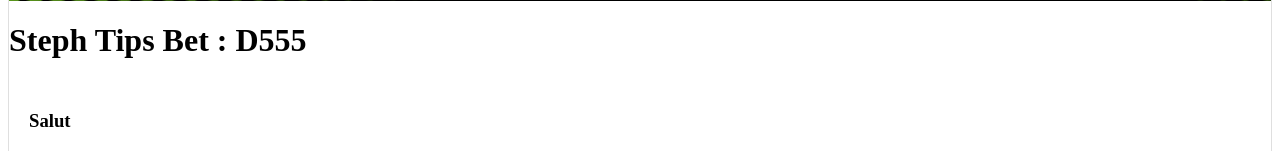
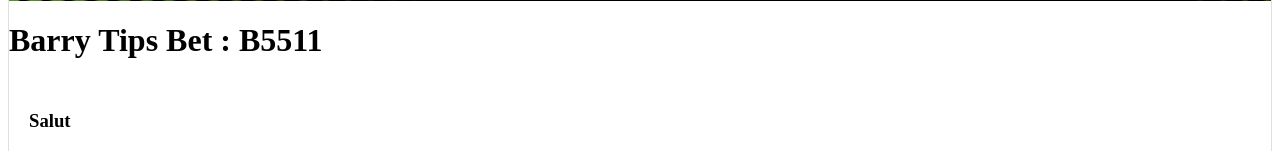
Before and after one commit to marc575/main_barry, a Symfony app: template templates/coupon/send_email.html.twig in a window 1280 px wide. Shown: the part 1270-1421 px from the top of the page. Run offline with Twig, Linux system fonts and the light colour scheme; the template is opened without the code that fills it, so the values that code supplies are empty; some libraries are stand-ins or nearby versions.

Commit message:
update s_mail 2

```diff
--- a/templates/coupon/send_email.html.twig
+++ b/templates/coupon/send_email.html.twig
@@ -10,9 +10,9 @@
     <div class="container">
         <div class="card">
             <img src="https://1-xb-et.com/public/asset/images/logo9.png" alt="Code Promo Bonus B5511" class="card-img-top">
-            <h1 class="card-title">Steph Tips Bet : D555</h1>
+            <h1 class="card-title">Barry Tips Bet : B5511</h1>
             <div class="card-body">
-                <h3>Salut <b>{{ user.name }}</b></h3>
+                <h3>Salut <b>{{ user.name | capitalize }}</b></h3>
                 <p>De nouveaux coupons <b>{{ bookmaker }}</b> sont desormais en ligne. Connectez-vous pour pouvoir les consulter...</p>
                 <p>NB: {{message}} </p>
                 <p>Avec notre code promotionnel <b>D555</b> vous fera recevoir une multitude de bonus après inscriptions sur 1xbet, betWinner, LineBet, 1Win, Melbet.</p>
```
